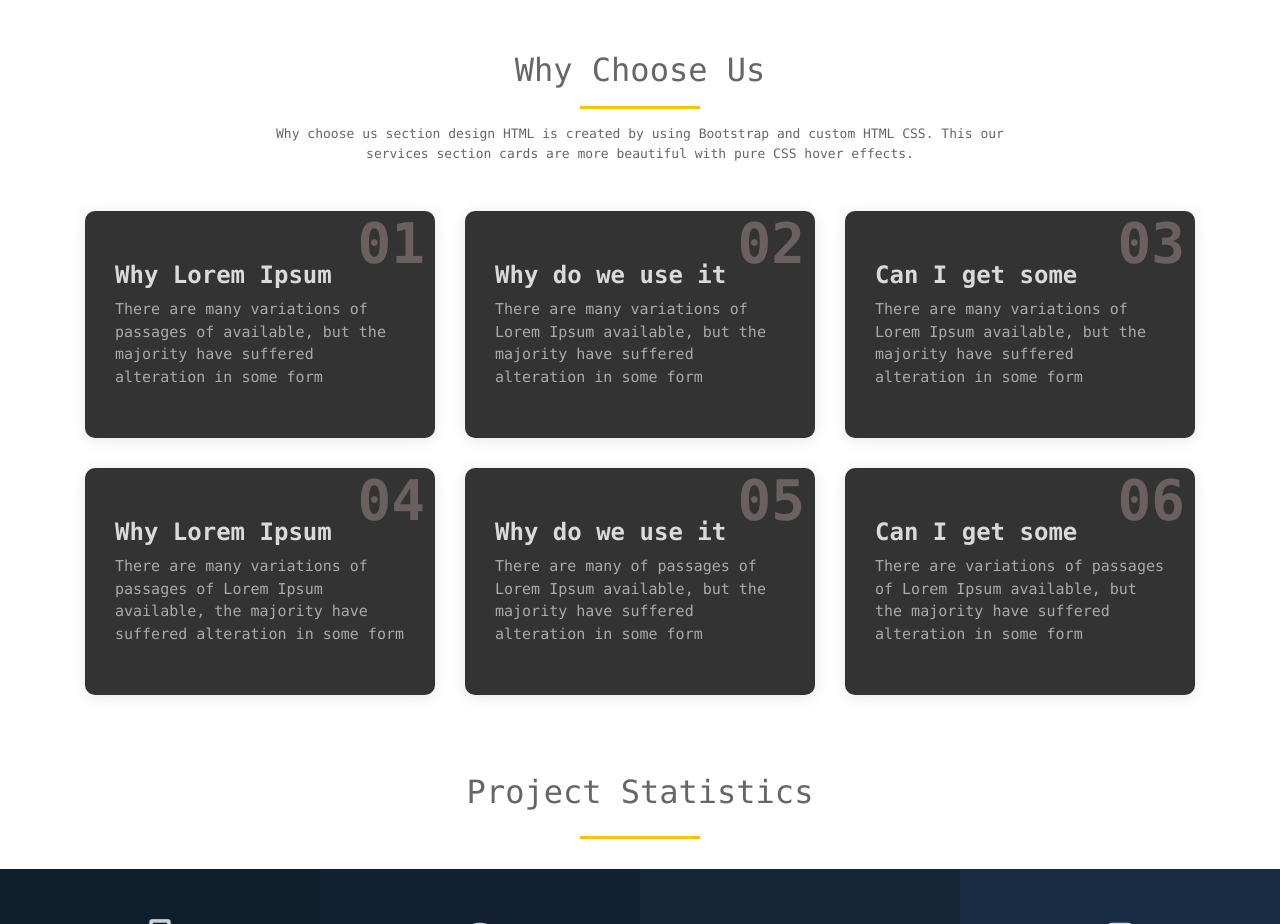
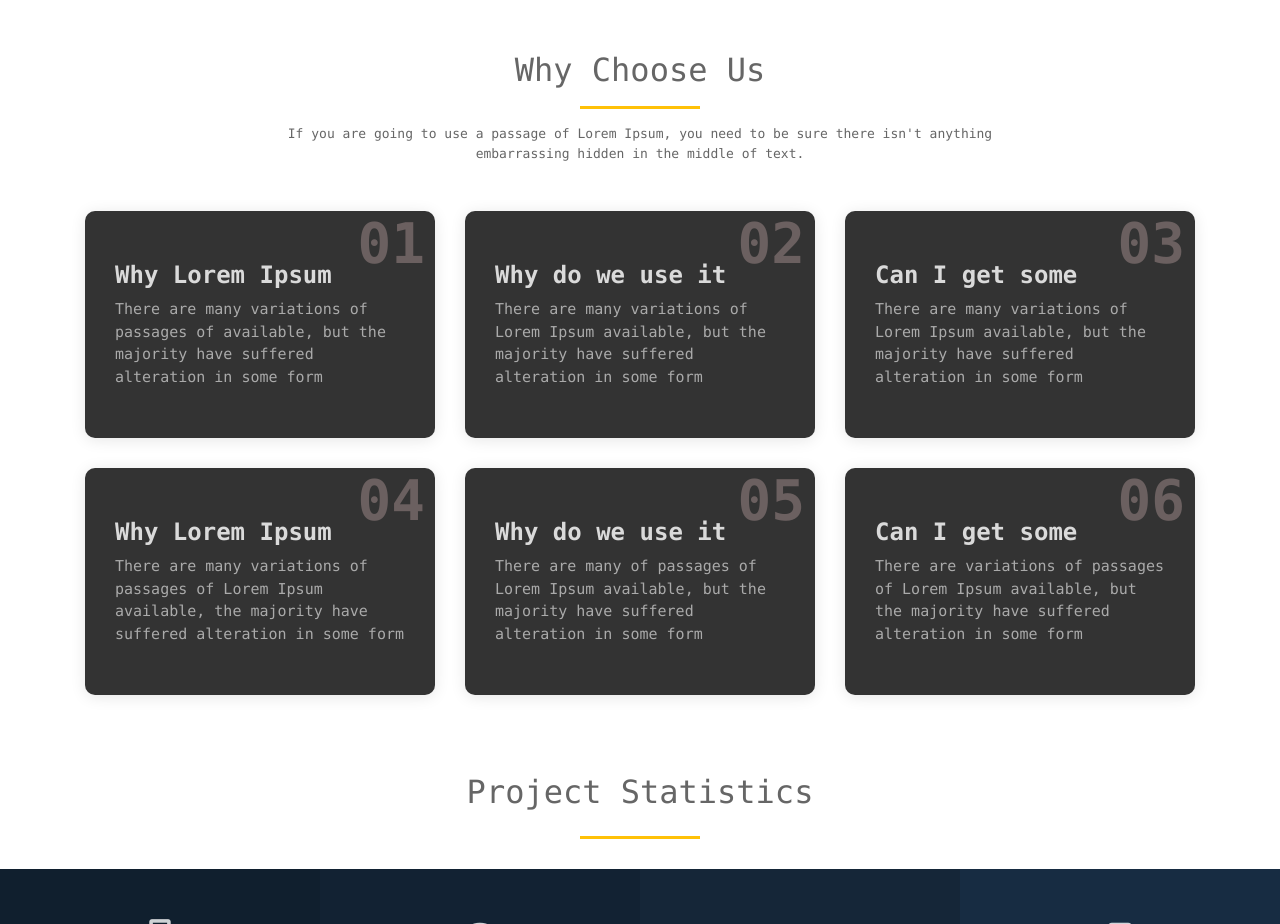
Before and after one commit to ddebrup/Dash, a website: page index.html in a window 1280 px wide. Shown: the part 936-1860 px from the top of the page. Drawn offline with nearby package versions, Linux system fonts and the light colour scheme.

Commit message:
Bug Fixes

```diff
--- a/index.html
+++ b/index.html
@@ -327,7 +327,7 @@
 	        <div class="row">
 				<div class="col-md-8 offset-md-2">
 					<h2 class="mt-5 text-center">Why Choose Us</h2>
-					<p class="mb-5 text-center">Why choose us section design HTML is created by using Bootstrap and custom HTML CSS. This our services section cards are more beautiful with pure CSS hover effects.</p>
+					<p class="mb-5 text-center">If you are going to use a passage of Lorem Ipsum, you need to be sure there isn't anything embarrassing hidden in the middle of text.</p>
 				</div>
 			</div>
 
```
